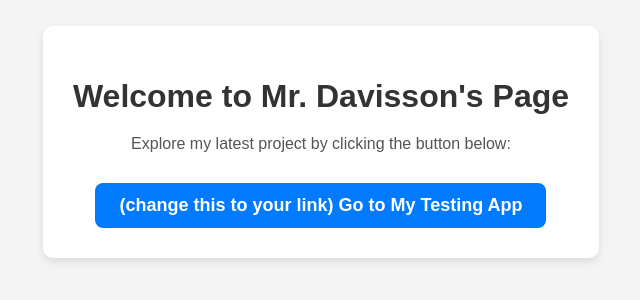
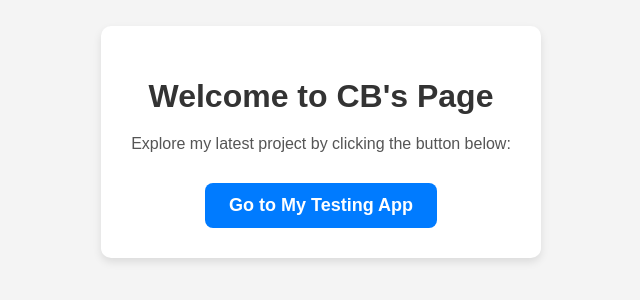
Before and after one commit to Cassius-S-B/Cassius_S_B.github.io, a plain HTML site: page index.html in a window 1280 px wide. Shown: the part 258-558 px from the top of the page, without its empty margins (319-959 px from the left). Drawn offline with Linux system fonts and the light colour scheme.

Commit message:
Update index.html

```diff
--- a/index.html
+++ b/index.html
@@ -51,9 +51,9 @@
 </head>
 <body>
     <div class="container">
-        <h1>Welcome to Mr. Davisson's Page</h1>
+        <h1>Welcome to CB's Page</h1>
         <p>Explore my latest project by clicking the button below:</p>
-        <button onclick="window.location.href='https://markdavisson1345.github.io/myapp/';">   (change this to your link)
+        <button onclick="window.location.href='https://markdavisson1345.github.io/myapp/';">
             Go to My Testing App
         </button>
     </div>
```
